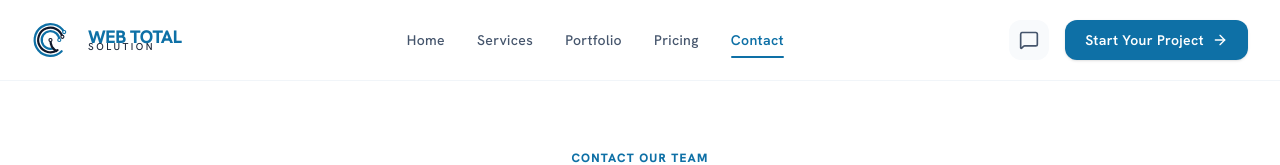
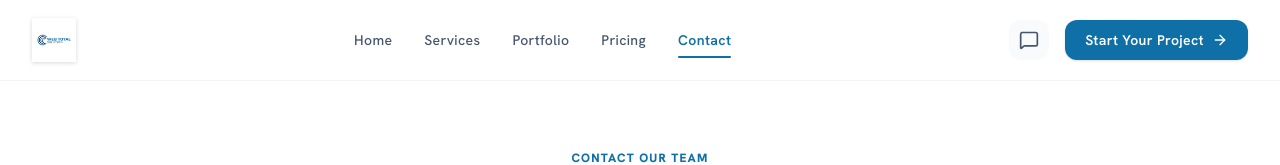
Before and after one commit to piyushthakur7/web-total-solutuion, a Next.js app: page /contact in a window 1280 px wide. Shown: the top 165 px of the page. Built offline with nearby package versions, Linux system fonts and the light colour scheme.

Commit message:
feat: add Logo component with animated hover effect and configurable sizing

```diff
--- a/src/components/Logo.tsx
+++ b/src/components/Logo.tsx
@@ -3,110 +3,10 @@
 import React from 'react';
 import { motion } from 'motion/react';
 
-interface LogoIconProps {
-  className?: string;
-  size?: number;
-  iconColorPrimary?: string; // Bright blue
-  iconColorSecondary?: string; // Dark navy
-}
-
-export function LogoIcon({
-  className = '',
-  size = 40,
-  iconColorPrimary = '#0E70A6',
-  iconColorSecondary = '#0F172A',
-}: LogoIconProps) {
-  // Center of concentric arcs is at (42, 50) on a 100x100 canvas.
-  // This leaves perfect room for the terminals on the right.
-  const strokeWidth = 5;
-  const nodeRadius = 3.5;
-  const nodeStrokeWidth = 2.5;
-
-  return (
-    <svg
-      width={size}
-      height={size}
-      viewBox="0 0 100 100"
-      fill="none"
-      xmlns="http://www.w3.org/2000/svg"
-      className={className}
-    >
-      {/* Outer Track (Bright Blue) - Radius 36 */}
-      <path
-        d="M 73.18 32.0 A 36 36 0 1 0 67.45 75.45"
-        stroke={iconColorPrimary}
-        strokeWidth={strokeWidth}
-        strokeLinecap="round"
-      />
-      {/* Outer Track Terminal Node */}
-      <circle
-        cx="73.18"
-        cy="32.0"
-        r={nodeRadius}
-        fill="white"
-        stroke={iconColorPrimary}
-        strokeWidth={nodeStrokeWidth}
-      />
-
-      {/* Second Track (Dark Navy) - Radius 28 */}
-      <path
-        d="M 69.05 42.75 A 28 28 0 1 0 58.06 72.93"
-        stroke={iconColorSecondary}
-        strokeWidth={strokeWidth}
-        strokeLinecap="round"
-      />
-      {/* Second Track Terminal Node */}
-      <circle
-        cx="69.05"
-        cy="42.75"
-        r={nodeRadius}
-        fill="white"
-        stroke={iconColorSecondary}
-        strokeWidth={nodeStrokeWidth}
-      />
-
-      {/* Third Track (Bright Blue) - Radius 20 */}
-      <path
-        d="M 62.0 50.0 A 20 20 0 1 0 48.84 68.80"
-        stroke={iconColorPrimary}
-        strokeWidth={strokeWidth}
-        strokeLinecap="round"
-      />
-      {/* Third Track Terminal Node */}
-      <circle
-        cx="62.0"
-        cy="50.0"
-        r={nodeRadius}
-        fill="white"
-        stroke={iconColorPrimary}
-        strokeWidth={nodeStrokeWidth}
-      />
-
-      {/* Fourth Track / Innermost Hook (Dark Navy) */}
-      <path
-        d="M 42 50 Q 42 68 55 75"
-        stroke={iconColorSecondary}
-        strokeWidth={strokeWidth}
-        strokeLinecap="round"
-        fill="none"
-      />
-      {/* Fourth Track Terminal Node */}
-      <circle
-        cx="42.0"
-        cy="50.0"
-        r={nodeRadius}
-        fill="white"
-        stroke={iconColorSecondary}
-        strokeWidth={nodeStrokeWidth}
-      />
-    </svg>
-  );
-}
-
 interface LogoProps {
   className?: string;
   size?: 'sm' | 'md' | 'lg';
-  theme?: 'light' | 'dark';
+  theme?: 'light' | 'dark'; // kept for compatibility if passed by parent
 }
 
 export default function Logo({
@@ -114,66 +14,26 @@ export default function Logo({
   size = 'md',
   theme = 'light',
 }: LogoProps) {
-  const isDarkBg = theme === 'dark';
-
-  // Sizing map
-  const iconSizeMap = {
-    sm: 32,
-    md: 44,
-    lg: 56,
+  // Sizing map defining strict heights to ensure navbar breadth isn't increased
+  const heightMap = {
+    sm: 'h-8',   // 32px
+    md: 'h-11',  // 44px
+    lg: 'h-14',  // 56px
   };
 
-  const textSizeMap = {
-    sm: {
-      title: 'text-sm font-extrabold tracking-tight',
-      subtitle: 'text-[8px] tracking-[0.25em] font-medium -mt-1',
-      gap: 'space-x-2',
-    },
-    md: {
-      title: 'text-lg font-extrabold tracking-tight',
-      subtitle: 'text-[10px] tracking-[0.25em] font-medium -mt-1',
-      gap: 'space-x-3',
-    },
-    lg: {
-      title: 'text-2xl font-extrabold tracking-tight',
-      subtitle: 'text-[12px] tracking-[0.25em] font-medium -mt-1.5',
-      gap: 'space-x-4',
-    },
-  };
-
-  const primaryColor = '#0E70A6'; // Bright blue
-  const secondaryColor = isDarkBg ? '#F8FAFC' : '#0F172A'; // White/slate vs Navy/dark
-
   return (
-    <div className={`flex items-center ${textSizeMap[size].gap} ${className}`}>
-      {/* Pulsing load animation on the custom logo icon */}
+    <div className={`flex items-center ${className}`}>
       <motion.div
         whileHover={{ scale: 1.05 }}
         transition={{ type: 'spring', stiffness: 400, damping: 15 }}
         className="shrink-0 flex items-center justify-center"
       >
-        <LogoIcon
-          size={iconSizeMap[size]}
-          iconColorPrimary={primaryColor}
-          iconColorSecondary={isDarkBg ? '#38BDF8' : secondaryColor} // lighter blue on dark bg, or navy
+        <img
+          src="/images/image.png"
+          alt="Web Total Solution Logo"
+          className={`${heightMap[size]} w-auto object-contain drop-shadow-sm`}
         />
       </motion.div>
-      <div className="flex flex-col justify-center select-none">
-        {/* WEB TOTAL */}
-        <span
-          className={`${textSizeMap[size].title} leading-none transition-colors`}
-          style={{ color: primaryColor }}
-        >
-          WEB TOTAL
-        </span>
-        {/* SOLUTION */}
-        <span
-          className={`${textSizeMap[size].subtitle} uppercase leading-none transition-colors`}
-          style={{ color: isDarkBg ? '#94A3B8' : '#1E293B' }} // light gray-blue or dark slate
-        >
-          SOLUTION
-        </span>
-      </div>
     </div>
   );
 }
```
